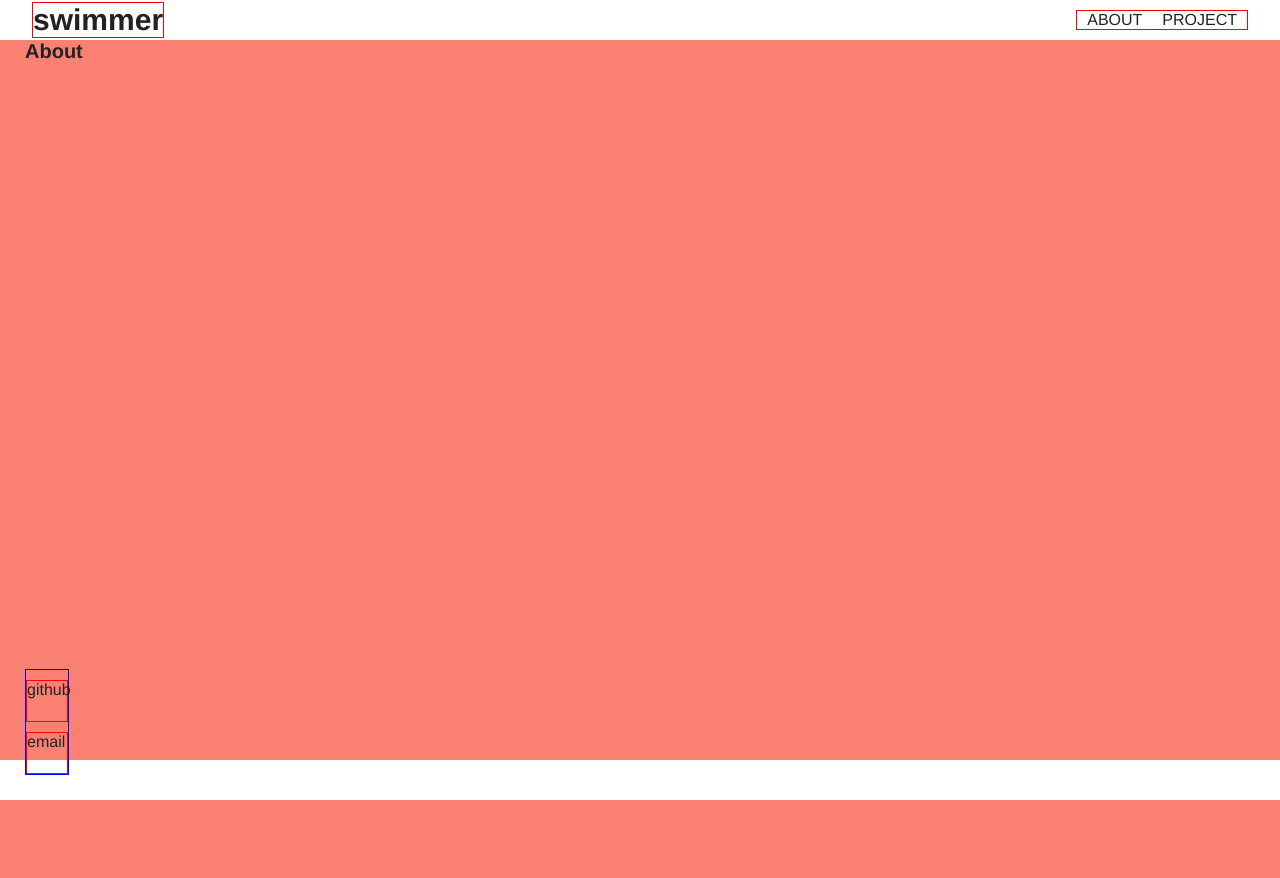
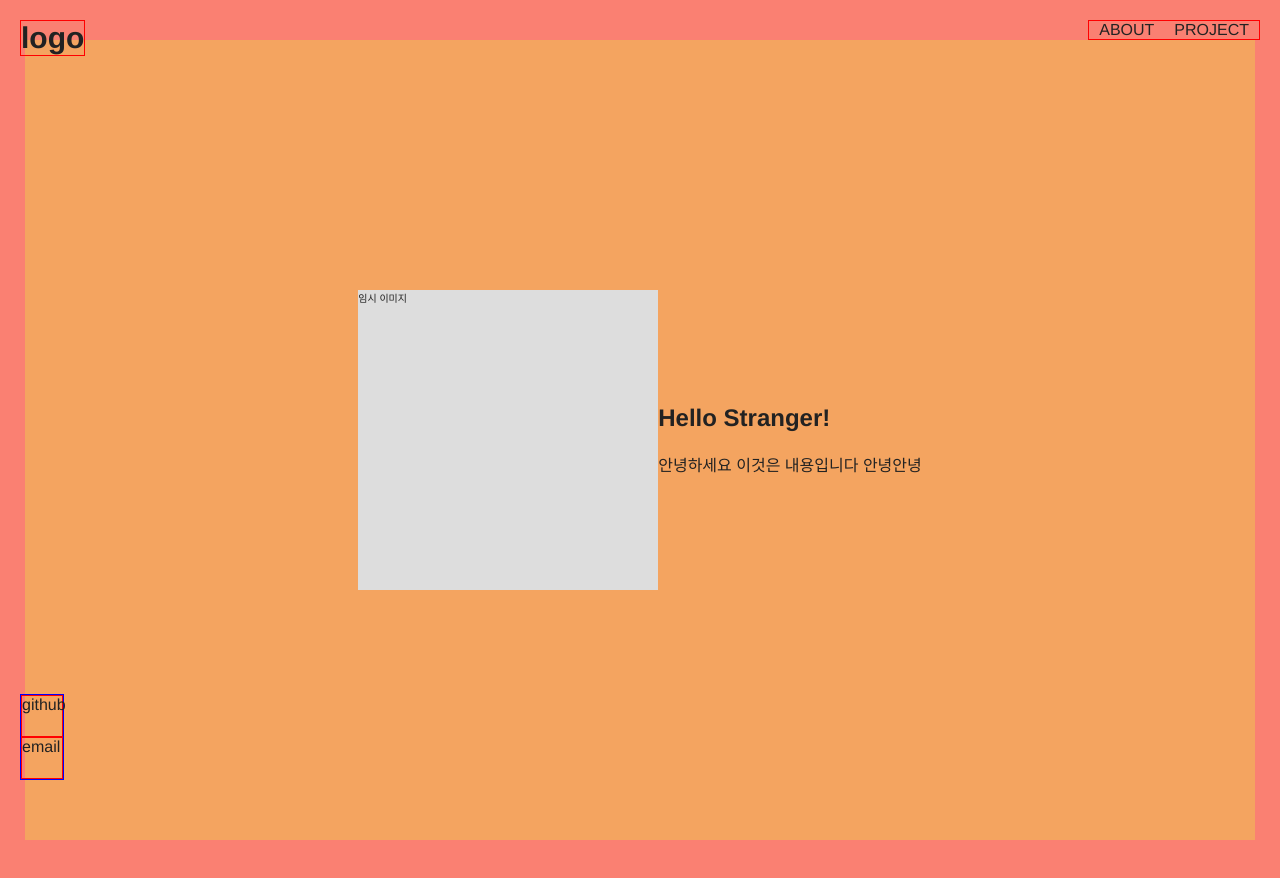
Before and after one commit to swimjiy/Portfolio, a Vue app: page /About in a window 1280 px wide. Shown: the top 878 px of the page. Built offline with nearby package versions, Linux system fonts and the light colour scheme.

Commit message:
Update style

```diff
--- a/src/components/Footer.vue
+++ /dev/null
@@ -1,37 +0,0 @@
-<template>
-    <footer class="footer">
-        <ul class="sns_list">
-            <li class="sns_item" v-for='link in links' :key='link.key'>
-                <a :href='link.url' :target='link.target'>{{link.name}}</a>
-            </li>
-        </ul>
-        <!-- <button>view details</button> -->
-    </footer>
-</template>
-
-<script>
-import '@/styles/footer.scss';
-
-export default {
-    name: 'Footer',
-    data() {
-        return {
-            key: 0,
-            links: [
-                {
-                    name: 'github',
-                    url: 'https://github.com/sumim00',
-                    target: '_blank',
-                    key: 0,
-                },
-                {
-                    name: 'email',
-                    url: 'mailto:vivid8222@gmail.com',
-                    target: '_blank',
-                    key: 1,
-                },
-            ]
-        }
-    }
-}
-</script>
--- a/src/components/Header.vue
+++ b/src/components/Header.vue
@@ -2,7 +2,7 @@
     <header class="header">
         <h1 class="logo">
             <router-link to='/'>
-                swimmer
+                logo
             </router-link>
         </h1>
         <ul class="navbar_list">
@@ -15,6 +15,11 @@
             >
                 <a>{{ link.name }}</a>
             </router-link>
+        </ul>
+        <ul class="sns_list">
+            <li class="sns_item" v-for='link in snsLinks' :key='link.key'>
+                <a :href='link.url' :target='link.target'>{{link.name}}</a>
+            </li>
         </ul>
         <!-- <button @click='animateMenu'>Sitemenu</button> -->
     </header>
@@ -38,6 +43,20 @@ export default {
                     url: '/PROJECT',
                     key: 1,
                 },
+            ],
+            snsLinks: [
+                {
+                    name: 'github',
+                    url: 'https://github.com/sumim00',
+                    target: '_blank',
+                    key: 0,
+                },
+                {
+                    name: 'email',
+                    url: 'mailto:vivid8222@gmail.com',
+                    target: '_blank',
+                    key: 1,
+                },
             ]
         }
     }
--- a/src/styles/about.scss
+++ b/src/styles/about.scss
@@ -1,3 +1,29 @@
 .container_about {
+    display: flex;
     background-color: salmon;
 }
+.about_section {
+    display: flex;
+    justify-content: center;
+    align-items: center;
+    width: 100vw;
+    height: 100vh;
+    background-color: sandybrown;
+    .about_image_wrapper {
+
+        p {
+            width: 30rem;
+            height: 30rem;
+            background-color: #ddd;
+        }
+    }
+    .about_text_warpper {
+        .title {
+            font-size: 2.4rem;
+        }
+        .description {
+            margin-top: 2rem;
+            font-size: 1.6rem;
+        }
+    }
+}
--- a/src/styles/footer.scss
+++ b/src/styles/footer.scss
@@ -15,24 +15,3 @@
     z-index: 10;
     background-color: #fff;
 }
-
-.sns_list {
-    position: absolute;
-    bottom: 2.5rem;
-    left: 2.5rem;
-    border: 1px solid blue;
-    .sns_item {
-        margin-top: 1rem;
-        border: 1px solid red;
-        a {
-            display: block;
-            width: 4rem;
-            height: 4rem;
-            font-size: 1.6rem;
-            color: $dark;
-        }
-        a:hover {
-            text-decoration: underline;
-        }
-    }
-}
--- a/src/styles/header.scss
+++ b/src/styles/header.scss
@@ -1,28 +1,29 @@
 @import './colors.scss';
 
 .header {
-    display: flex;
-    justify-content: space-between;
-    align-items: center;
-    position: fixed;
-    top: 0;
-    left: 0;
-    padding: 0 2.5%;
+    display: block;
+    position: relative;
     width: 100%;
-    height: 4rem;
+    // height: 100%;
     z-index: 10;
-    background-color: #fff;
+    // background-color: #fff;
 }
 
 .logo {
+    position: fixed;
+    top: 2rem;
+    left: 2rem;
     font-size: 3rem;
     border: 1px solid red;
 }
 
 .navbar_list {
-    border: 1px solid red;
     display: flex;
     justify-content: flex-end;
+    position: fixed;
+    top: 2rem;
+    right: 2rem;
+    border: 1px solid red;
     .navbar_item {
         display: flex;
         justify-content: flex-end;
@@ -36,3 +37,23 @@
         }
     }
 }
+
+.sns_list {
+    position: fixed;
+    bottom: 2rem;
+    left: 2rem;
+    border: 1px solid blue;
+    .sns_item {
+        border: 1px solid red;
+        a {
+            display: block;
+            width: 4rem;
+            height: 4rem;
+            font-size: 1.6rem;
+            color: $dark;
+        }
+        a:hover {
+            text-decoration: underline;
+        }
+    }
+}
--- a/src/views/About.vue
+++ b/src/views/About.vue
@@ -1,6 +1,16 @@
 <template>
     <main class="container container_about">
-        <h1>About</h1>
+        <section class="about_section">
+            <div class="about_image_wrapper">
+                <p>임시 이미지</p>
+            </div>
+            <div class="about_text_warpper">
+                <h2 class="title">Hello Stranger!</h2>
+                <p class="description">
+                    안녕하세요 이것은 내용입니다 안녕안녕
+                </p>
+            </div>
+        </section>
     </main>
 </template>
 
```
